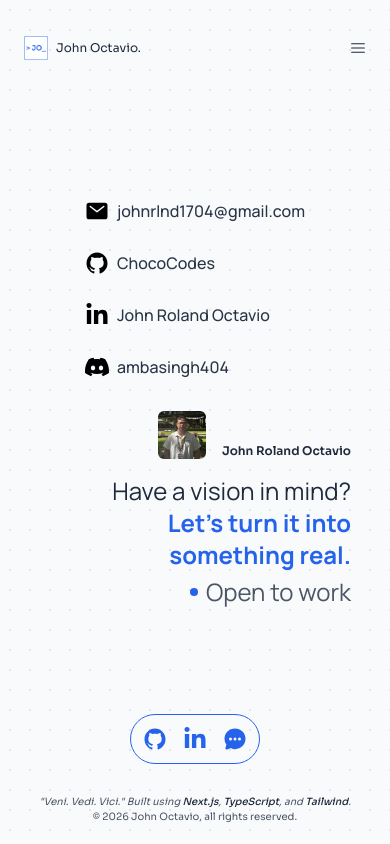
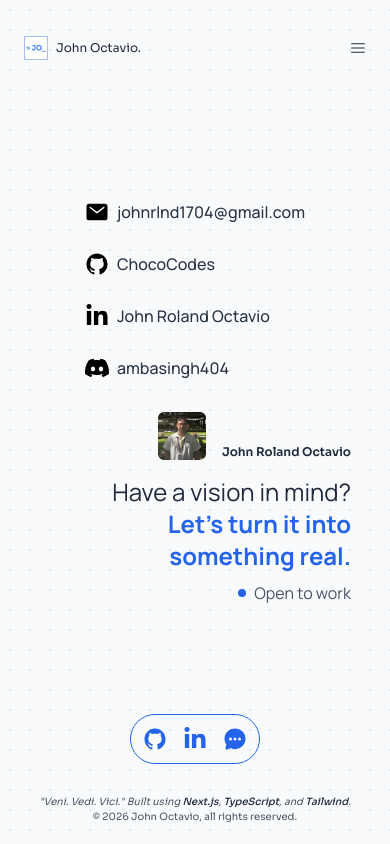
Before and after one commit to ChocoCodes/portfolio, a Next.js app: page /contact in a window 390 px wide. Built offline with nearby package versions, Linux system fonts and the light colour scheme.

Commit message:
fix: invite font size

```diff
--- a/components/contact/invite.tsx
+++ b/components/contact/invite.tsx
@@ -7,7 +7,7 @@ export const Invite = () => {
             className="w-full text-default text-2xl md:text-4xl"
         >
             <p>Have a vision in mind? <span className="font-bold text-accent"><br></br>Let’s turn it into something real.</span></p>
-            <span className='inline-flex gap-2 items-center text-secondary text-2xl'><div className="w-2 h-2 rounded-full bg-accent"></div>Open to work</span>
+            <span className='inline-flex gap-2 items-center text-secondary text-base lg:text-2xl'><div className="w-2 h-2 rounded-full bg-accent"></div>Open to work</span>
         </StaggerWrapper>
 
     )
```
